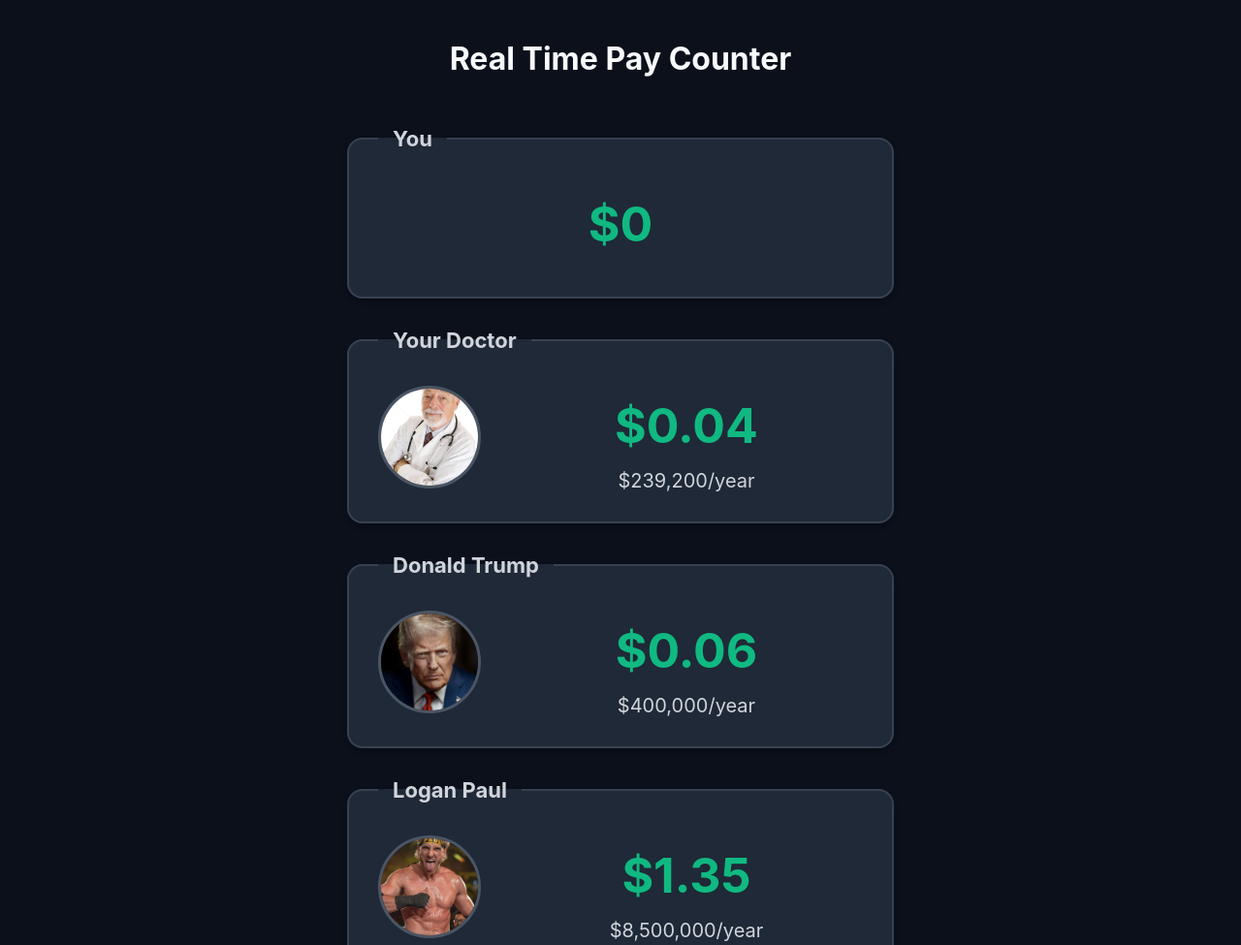
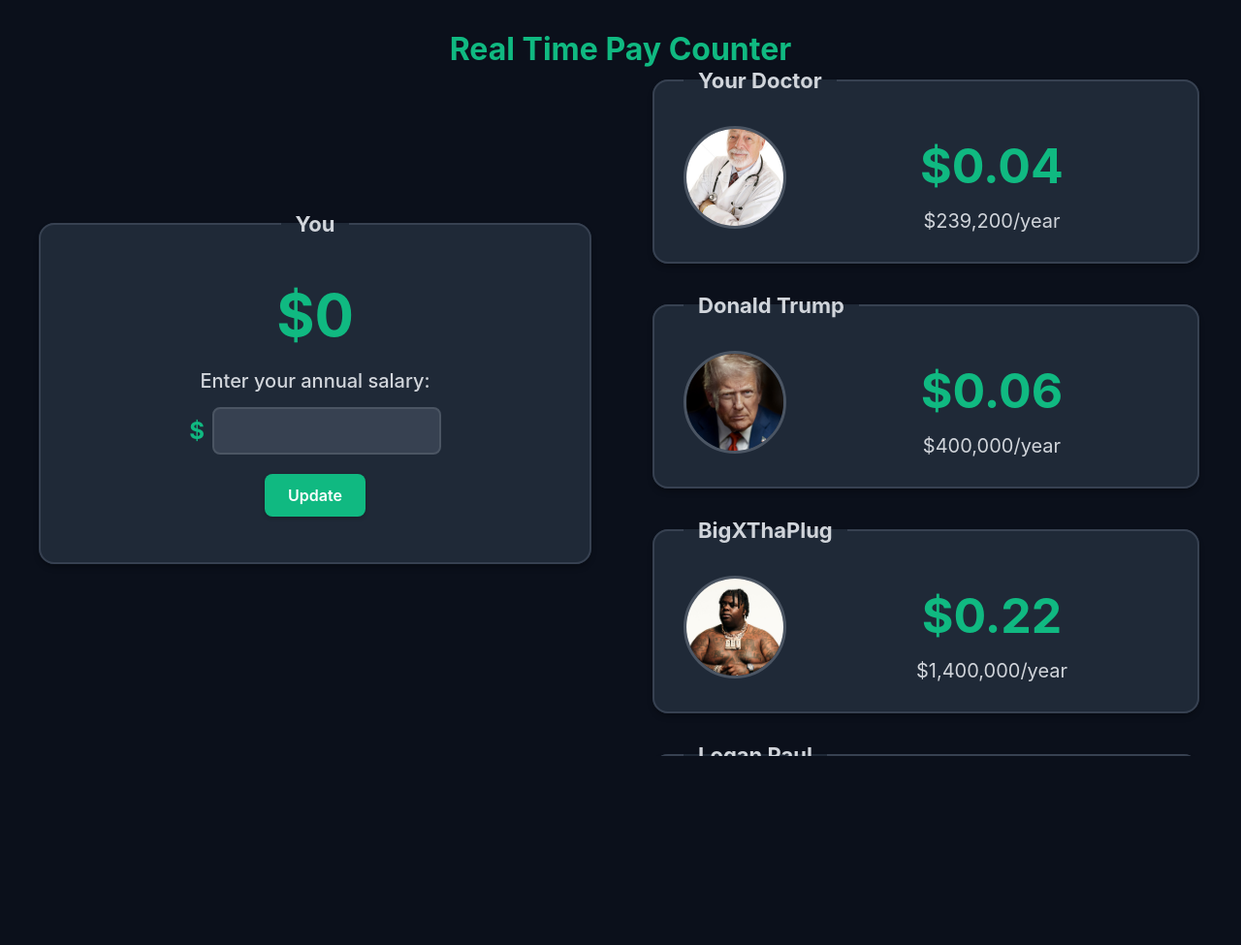
Before and after one commit to TheAustinMiller/html-salary-counter, a plain HTML site: page index.html in a window 1280 px wide. Shown: the top 975 px of the page at 97% size. After the commit the page ends 800 px from the top, so only its background shows below. Drawn offline with Linux system fonts and the light colour scheme.

Commit message:
Finished stylings and added user section

```diff
--- a/index.html
+++ b/index.html
@@ -16,13 +16,21 @@
 <body>
     <h1>Real Time Pay Counter</h1>
 
+    <div class="main-container">
         <div class="you">
             <fieldset class="salary-counter">
                 <legend>You</legend>
                 <div class="counter-content">
                     <div class="counter-display">
-
                         <strong id="youCounter">$0</strong>
+                    </div>
+                    <div class="salary-input">
+                        <label for="salaryInput">Enter your annual salary:</label>
+                        <div class="input-group">
+                            <span class="dollar-sign">$</span>
+                            <input type="number" id="salaryInput" class="salary-textbox">
+                        </div>
+                        <button class="update-button" onclick="updateYourSalary()">Update</button>
                     </div>
                 </div>
             </fieldset>
@@ -42,7 +50,7 @@
 
             <fieldset class="salary-counter">
                 <legend>Donald Trump</legend>
-            <img src="images/trump.jpg" alt="Tim Cook" class="person-image">
+                <img src="images/trump.jpg" alt="Donald Trump" class="person-image">
                 <div class="counter-content">
                     <div class="counter-display">
                         <strong id="trumpCounter">$0</strong>
@@ -52,8 +60,19 @@
             </fieldset>
 
             <fieldset class="salary-counter">
+                <legend>BigXThaPlug</legend>
+                <img src="images/x.jpg" alt="BigXThaPlug" class="person-image">
+                <div class="counter-content">
+                    <div class="counter-display">
+                        <strong id="xCounter">$0</strong>
+                    </div>
+                    <label>$1,400,000/year</label>
+                </div>
+            </fieldset>
+
+            <fieldset class="salary-counter">
                 <legend>Logan Paul</legend>
-            <img src="images/log.jpg" alt="Tim Cook" class="person-image">
+                <img src="images/log.jpg" alt="Logan Paul" class="person-image">
                 <div class="counter-content">
                     <div class="counter-display">
                         <strong id="paulCounter">$0</strong>
@@ -97,7 +116,7 @@
 
             <fieldset class="salary-counter">
                 <legend>Mr. Beast</legend>
-            <img src="images/beast.jpg" alt="Tim Cook" class="person-image">
+                <img src="images/beast.jpg" alt="Mr. Beast" class="person-image">
                 <div class="counter-content">
                     <div class="counter-display">
                         <strong id="beastCounter">$0</strong>
@@ -108,7 +127,7 @@
 
             <fieldset class="salary-counter">
                 <legend>Cristiano Ronaldo</legend>
-            <img src="images/ron.jpg" alt="Tim Cook" class="person-image">
+                <img src="images/ron.jpg" alt="Cristiano Ronaldo" class="person-image">
                 <div class="counter-content">
                     <div class="counter-display">
                         <strong id="crisCounter">$0</strong>
@@ -117,6 +136,7 @@
                 </div>
             </fieldset>
         </div>
+    </div>
 
     <script src="script.js"></script>
 </body>
--- a/script.js
+++ b/script.js
@@ -39,11 +39,19 @@
         name: "Logan Paul",
         salary: 8500000,
         elementId: "paulCounter"
+    },
+    bigX: {
+        name: "BigXThaPlug",
+        salary: 1400000,
+        elementId: "xCounter"
     }
 };
 
 // Track start time
 const startTime = Date.now();
+
+// Store interval IDs for cleanup
+const intervalIds = {};
 
 // Create counter for a specific celebrity
 function createCounter(celebrityKey) {
@@ -54,22 +62,42 @@
     function updateCounter() {
         const elapsedSeconds = (Date.now() - startTime) / 1000;
         const currentAmount = elapsedSeconds * perSecondRate;
-        counterElement.textContent = '$' + currentAmount.toLocaleString('en-US', {
-        minimumFractionDigits: 2,
-        maximumFractionDigits: 2
-    });
+        counterElement.textContent = '$' + currentAmount.toLocaleString(undefined, {
+            minimumFractionDigits: 2,
+            maximumFractionDigits: 2
+        });
     }
 
-    setInterval(updateCounter, 100);
+    // Clear existing interval if it exists
+    if (intervalIds[celebrityKey]) {
+        clearInterval(intervalIds[celebrityKey]);
+    }
+
+    // Set new interval
+    intervalIds[celebrityKey] = setInterval(updateCounter, 100);
     updateCounter();
 }
 
-// Initialize counters
-createCounter('timCook');
-createCounter('joshAllen');
-createCounter('leoDicap');
-createCounter('yourDoctor');
-createCounter('donaldTrump');
-createCounter('crisRonaldo');
-createCounter('mrBeast');
-createCounter('loganPaul');
+// Initialize all counters
+Object.keys(celebrities).forEach(key => createCounter(key));
+
+// Function to update user's salary
+function updateYourSalary() {
+    const salaryInput = document.getElementById('salaryInput');
+    const newSalary = parseFloat(salaryInput.value) || 0;
+
+    // Ensure the 'you' object exists in celebrities
+    if (!celebrities.you) {
+        celebrities.you = {
+            name: "You",
+            salary: 0,
+            elementId: "youCounter"
+        };
+    }
+
+    // Update the salary in the celebrities object
+    celebrities.you.salary = newSalary;
+
+    // Recreate the counter with the new salary
+    createCounter('you');
+}
--- a/styles.css
+++ b/styles.css
@@ -2,8 +2,59 @@
     font-family: -apple-system, BlinkMacSystemFont, 'Segoe UI', Roboto, Helvetica, Arial, sans-serif;
     background-color: #0b101b;
     margin: 0;
+    padding: 0;
+    color: #f9fafb;
+    overflow: hidden;
+    height: 100vh;
+}
+
+.main-container {
+    display: flex;
+    height: 100vh;
+    gap: 20px;
     padding: 20px;
-    color: #f9fafb;
+    box-sizing: border-box;
+}
+
+.you {
+    flex: 1;
+    display: flex;
+    align-items: center;
+    justify-content: center;
+    padding: 20px;
+}
+
+.luminaries {
+    flex: 1;
+    overflow-y: auto;
+    padding: 20px;
+    max-height: 100vh;
+}
+
+/* Custom scrollbar styling */
+.luminaries::-webkit-scrollbar {
+    width: 12px;
+}
+
+.luminaries::-webkit-scrollbar-track {
+    background: #111827;
+    border-radius: 6px;
+}
+
+.luminaries::-webkit-scrollbar-thumb {
+    background: #10b981;
+    border-radius: 6px;
+    border: 2px solid #111827;
+}
+
+.luminaries::-webkit-scrollbar-thumb:hover {
+    background: #059669;
+}
+
+/* Firefox scrollbar styling */
+.luminaries {
+    scrollbar-width: thin;
+    scrollbar-color: #10b981 #111827;
 }
 
 .salary-counter {
@@ -17,6 +68,97 @@
     align-items: center;
     gap: 30px;
     box-shadow: 0 4px 6px -1px rgba(0, 0, 0, 0.3);
+}
+
+.you .salary-counter {
+    max-width: 100%;
+    width: 100%;
+    min-height: 300px;
+    justify-content: center;
+    margin: 0;
+    flex-direction: column;
+    text-align: center;
+}
+
+.salary-input {
+    margin-top: 20px;
+}
+
+.salary-input label {
+    display: block;
+    margin-bottom: 15px;
+    font-size: 18px;
+    color: #d1d5db;
+    font-weight: 500;
+}
+
+.input-group {
+    display: flex;
+    align-items: center;
+    justify-content: center;
+    margin-bottom: 20px;
+}
+
+.dollar-sign {
+    font-size: 24px;
+    color: #10b981;
+    font-weight: bold;
+    margin-right: 8px;
+}
+
+.salary-textbox {
+    background-color: #374151;
+    border: 2px solid #4b5563;
+    border-radius: 8px;
+    padding: 12px 16px;
+    font-size: 18px;
+    color: #f9fafb;
+    width: 200px;
+    font-family: inherit;
+    transition: all 0.3s ease;
+    -moz-appearance: textfield;
+    /* Firefox */
+}
+
+/* Hide number input spinners in WebKit browsers */
+.salary-textbox::-webkit-outer-spin-button,
+.salary-textbox::-webkit-inner-spin-button {
+    -webkit-appearance: none;
+    margin: 0;
+}
+
+.salary-textbox:focus {
+    outline: none;
+    border-color: #10b981;
+    box-shadow: 0 0 0 3px rgba(16, 185, 129, 0.1);
+}
+
+.salary-textbox::placeholder {
+    color: #9ca3af;
+}
+
+.update-button {
+    background-color: #10b981;
+    color: white;
+    border: none;
+    border-radius: 8px;
+    padding: 12px 24px;
+    font-size: 16px;
+    font-weight: 600;
+    cursor: pointer;
+    font-family: inherit;
+    transition: all 0.3s ease;
+    box-shadow: 0 2px 4px rgba(0, 0, 0, 0.2);
+}
+
+.update-button:hover {
+    background-color: #059669;
+    transform: translateY(-1px);
+    box-shadow: 0 4px 8px rgba(0, 0, 0, 0.3);
+}
+
+.update-button:active {
+    transform: translateY(0);
 }
 
 .salary-counter legend {
@@ -47,6 +189,10 @@
     color: #10b981;
 }
 
+.you .counter-display {
+    font-size: 60px;
+}
+
 .counter-content label {
     display: block;
     text-align: center;
@@ -56,7 +202,13 @@
 
 h1 {
     text-align: center;
-    color: #f9fafb;
-    margin-bottom: 50px;
+    color: #10b981;
+    margin-bottom: 30px;
     font-size: 32px;
+    position: absolute;
+    top: 10px;
+    left: 50%;
+    transform: translateX(-50%);
+    width: 100%;
+    z-index: 10;
 }
```
Also changed, not shown: images/x.jpg (added). Lines whose indentation alone changed are shown as unchanged.
